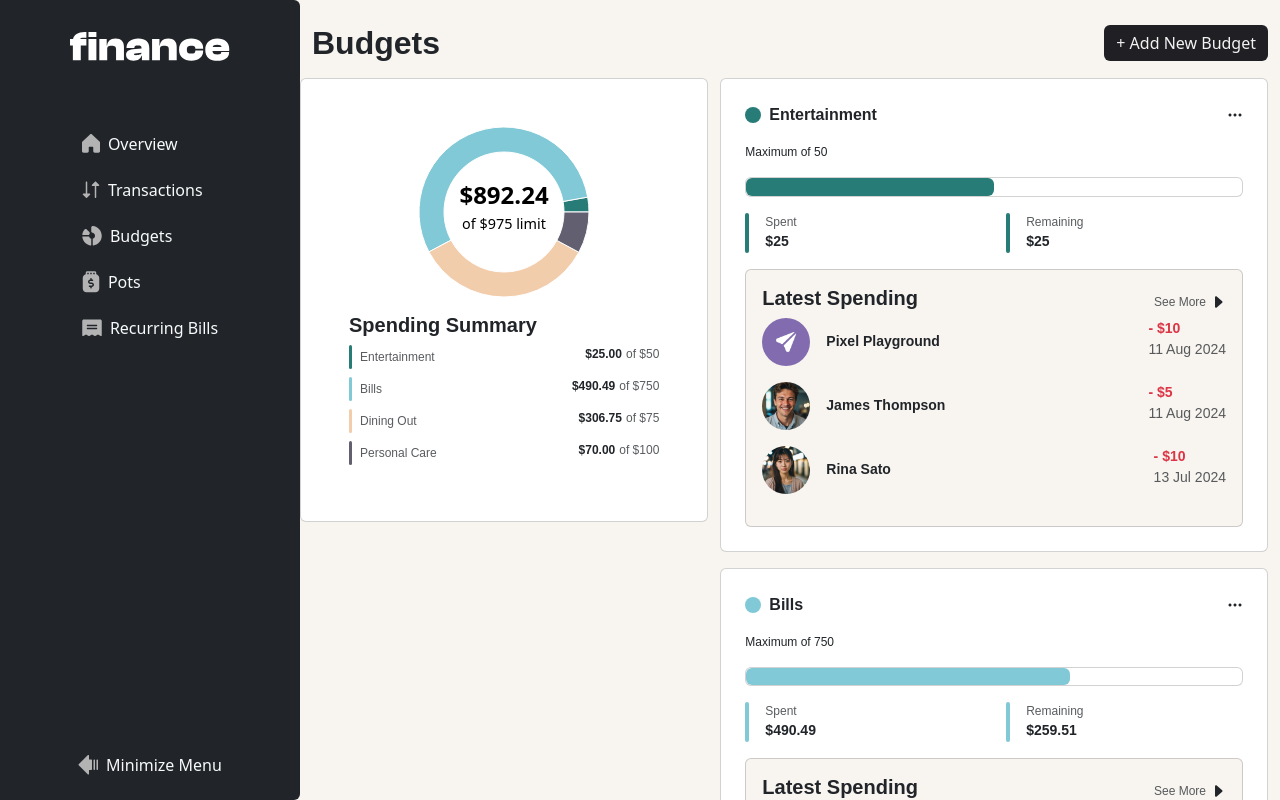
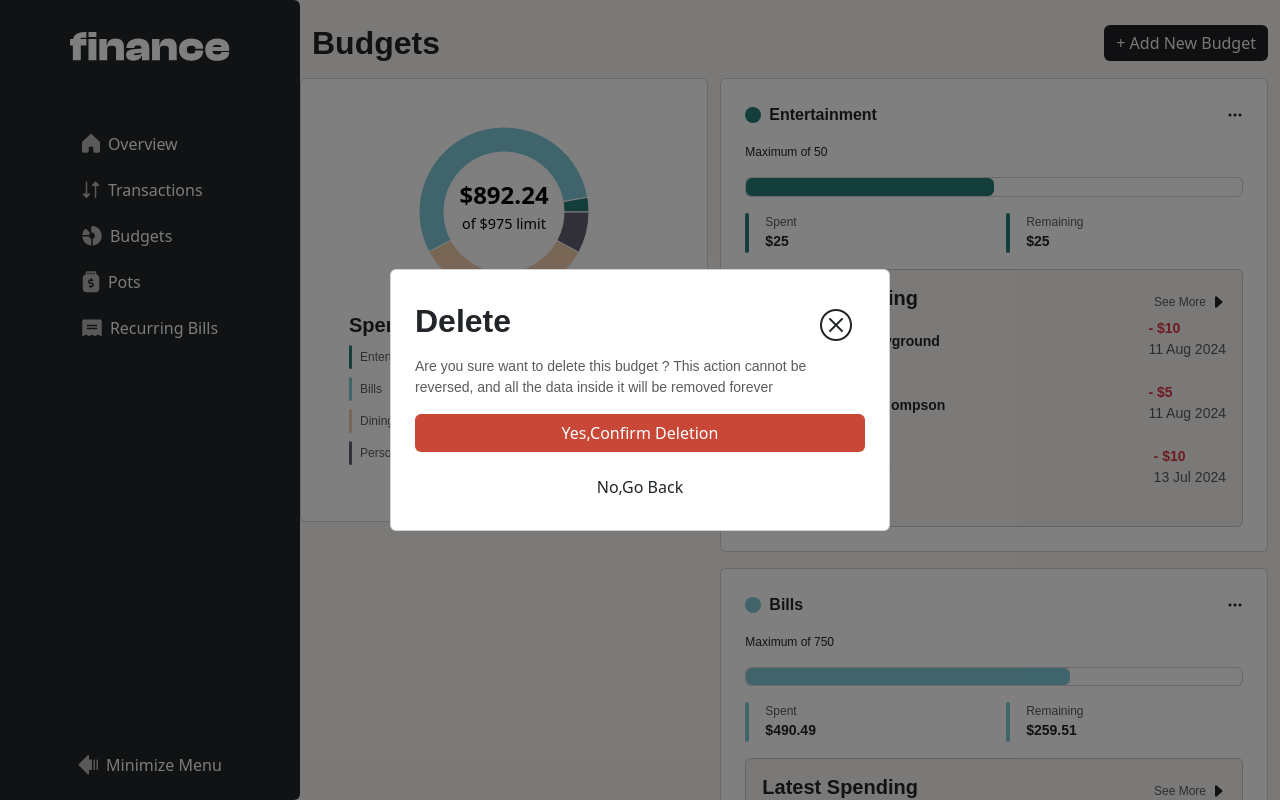
Before and after one commit to abdalsimam1-sketch/personal-finance-app, a React (Vite) app: page /budgets in a window 1280 px wide. Shown: the top 800 px of the page. Built offline with nearby package versions, Linux system fonts and the light colour scheme.

Commit message:
add : render delete budget modal

```diff
--- a/src/pages/Budgets.jsx
+++ b/src/pages/Budgets.jsx
@@ -6,6 +6,7 @@ const budgets = data.budgets;
 import { AddEditBudgetModal } from "../components/UI/AddEditBudgetModal";
 import { useState } from "react";
 import { Button } from "../components/UI/Button";
+import { DeleteBudget } from "../components/UI/DeleteBudget";
 
 export const Budgets = () => {
   const getLatest3 = (category) => {
@@ -132,6 +133,8 @@ export const Budgets = () => {
           usedThemes={usedThemes}
         ></AddEditBudgetModal>
       )}
+
+      <DeleteBudget category="Entertainment"></DeleteBudget>
     </div>
   );
 };
```
